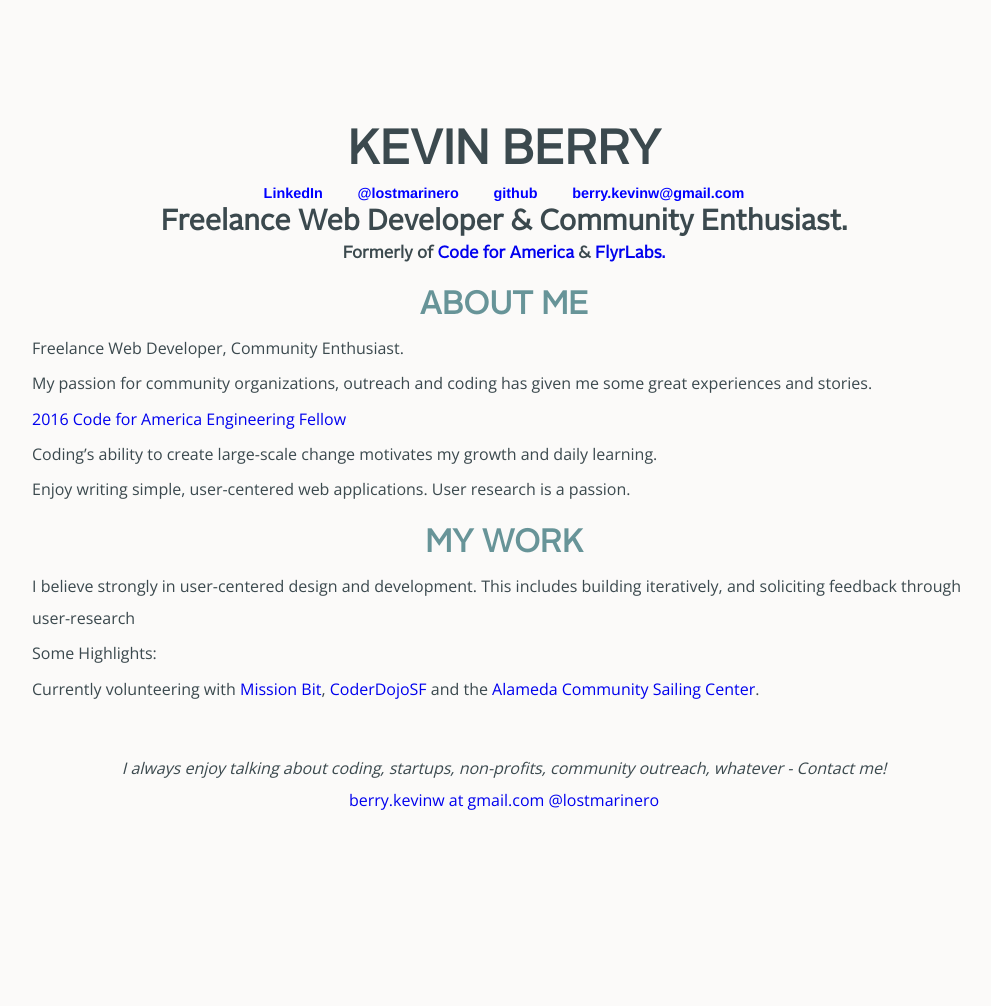
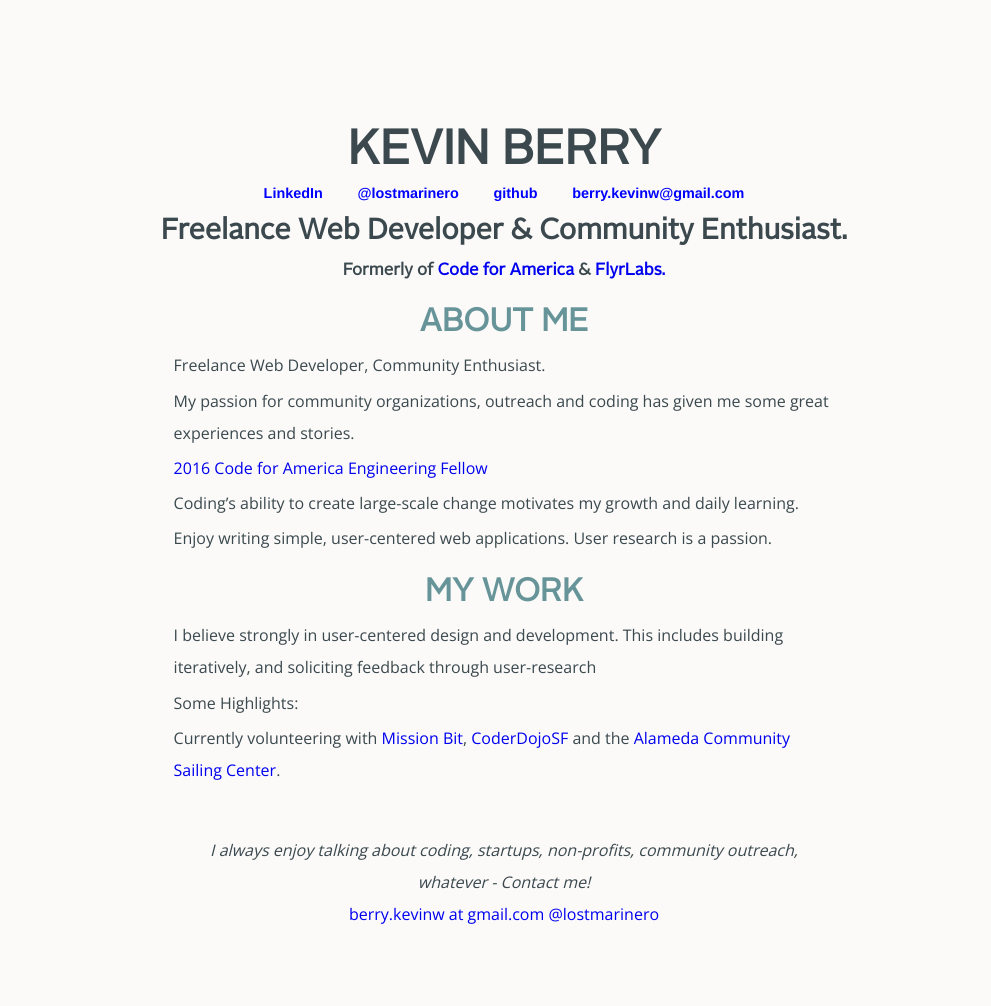
Before and after one commit to kbsail/kbsail-kbsail.github.io, a Jekyll site: the page built from index.html, in a window 1280 px wide. Shown: the whole page, without its empty margins (136-1127 px from the left). Built offline with Jekyll 4.4.1, drawn with Linux system fonts in a browser that asks for light colours; Markdown is read by kramdown in place of the engine named in the settings.

Commit message:
updated width of section

```diff
--- a/_includes/sections.html
+++ b/_includes/sections.html
@@ -1,4 +1,4 @@
-<div>
+<div class="about-me">
   <h3>About me</h3>
   <ul class="custom-list">
     <li>Freelance Web Developer, Community Enthusiast.</li>
--- a/assets/css/custom.css
+++ b/assets/css/custom.css
@@ -17,3 +17,8 @@
 li {
 	text-align: left;
 }
+
+.about-me {
+	width: 70%;
+  margin: 0 auto;
+}
--- a/assets/css/screen.css
+++ b/assets/css/screen.css
@@ -181,7 +181,7 @@
     width: 90%; }
   /* line 97, ../scss/screen.scss */
   .front-page h2 {
-    padding: 0 .4em; }
+    padding: .3em .4em; }
   /* line 100, ../scss/screen.scss */
   .front-page p {
     font-size: .7em; }
```
